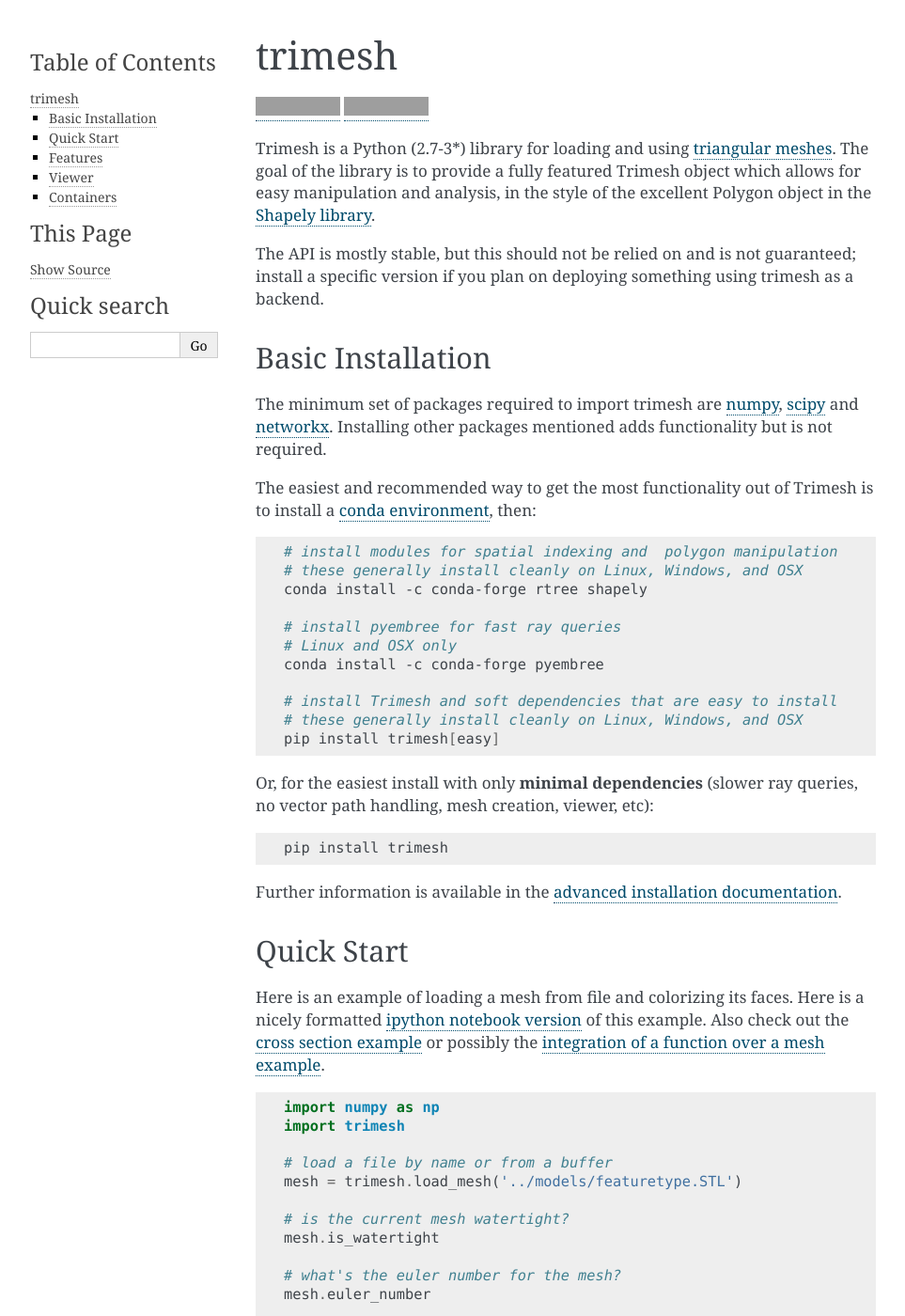
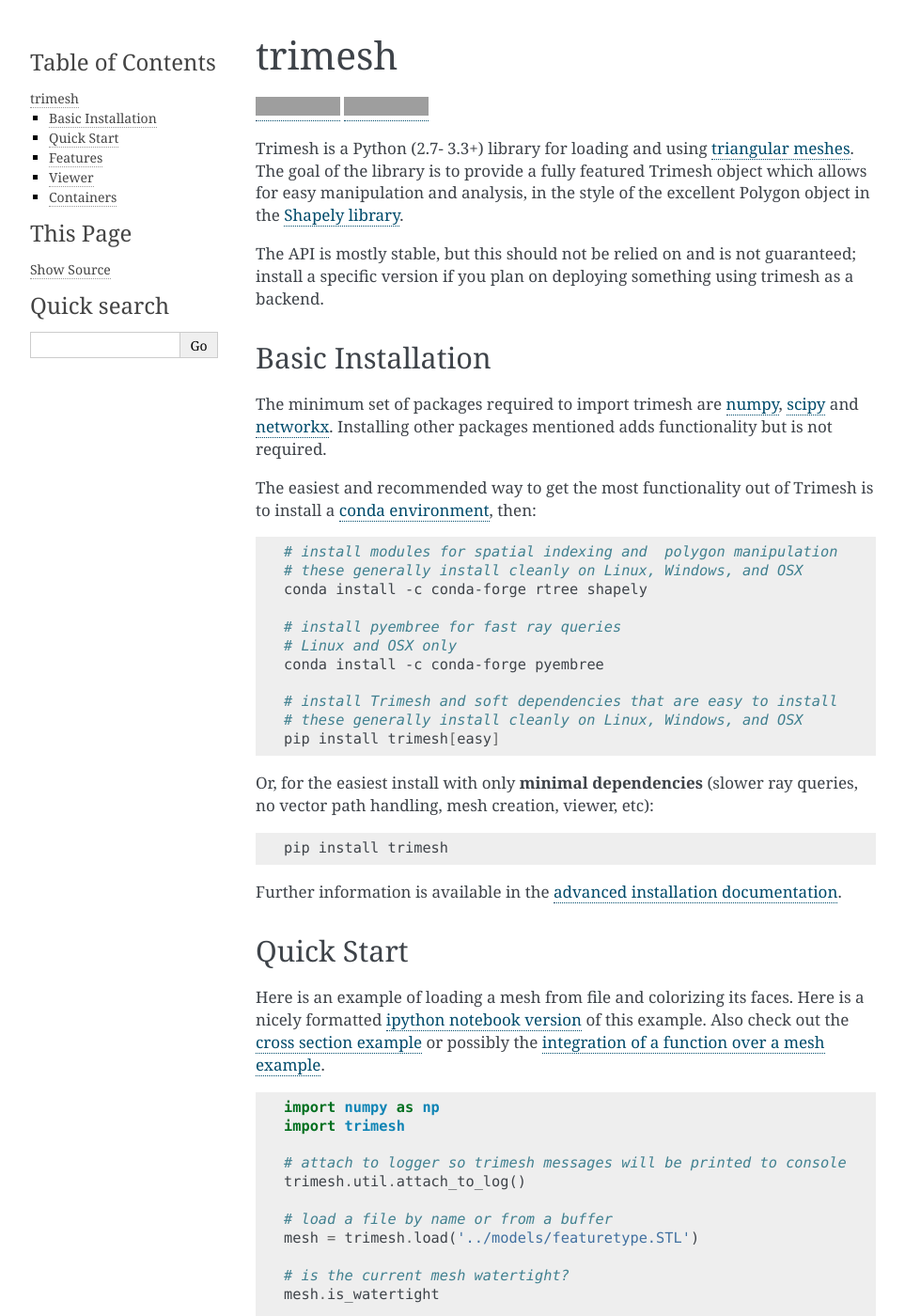
Before and after one commit to mikedh/trimesh, a Sphinx documentation site: the page built from docs/README.rst, in a window 1280 px wide and 1400 px high. Shown: the whole window at 94% size, without its empty margins (148-1111 px from the left). Built offline with Sphinx 7.4.7, drawn with Linux system fonts in a browser that asks for light colours; grey boxes are pictures that could not be loaded.

```diff
--- a/docs/README.rst
+++ b/docs/README.rst
@@ -3,11 +3,11 @@ trimesh
 
 |Build Status| |Build status|
 
-Trimesh is a Python (2.7-3\*) library for loading and using `triangular
-meshes <https://en.wikipedia.org/wiki/Triangle_mesh>`__. The goal of the
-library is to provide a fully featured Trimesh object which allows for
-easy manipulation and analysis, in the style of the excellent Polygon
-object in the `Shapely
+Trimesh is a Python (2.7- 3.3+) library for loading and using
+`triangular meshes <https://en.wikipedia.org/wiki/Triangle_mesh>`__. The
+goal of the library is to provide a fully featured Trimesh object which
+allows for easy manipulation and analysis, in the style of the excellent
+Polygon object in the `Shapely
 library <http://toblerity.org/shapely/manual.html>`__.
 
 The API is mostly stable, but this should not be relied on and is not
@@ -66,8 +66,11 @@ example <https://github.com/mikedh/trimesh/blob/master/examples/integrate.ipynb>
     import numpy as np
     import trimesh
 
+    # attach to logger so trimesh messages will be printed to console
+    trimesh.util.attach_to_log()
+
     # load a file by name or from a buffer
-    mesh = trimesh.load_mesh('../models/featuretype.STL')
+    mesh = trimesh.load('../models/featuretype.STL')
 
     # is the current mesh watertight?
     mesh.is_watertight
--- a/docs/requirements.txt
+++ b/docs/requirements.txt
@@ -1,5 +1,2 @@
 numpydoc
-numpy
-scipy
-networkx
 recommonmark
--- a/trimesh/version.py
+++ b/trimesh/version.py
@@ -1 +1 @@
-__version__ = '2.20.16'
+__version__ = '2.20.17'
```
Also changed, not shown: .appveyor.yml, 2 other files.
